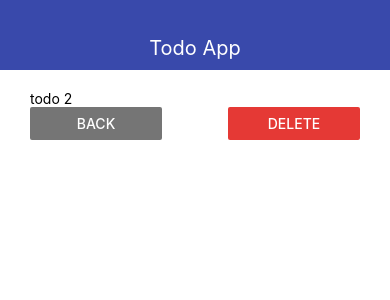
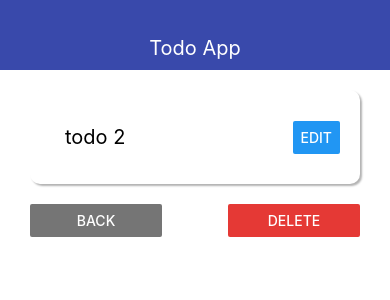
Before and after one commit to YevhenShchoholiev/react-native-todo-list, a React Native app: screen / in a window 390 px wide. Shown: the top 300 px of the page. Built offline with nearby package versions, Linux system fonts and the light colour scheme.

Commit message:
add AppCard

```diff
--- /dev/null
+++ b/src/components/ui/AppCard.js
@@ -0,0 +1,27 @@
+import React from 'react'
+import { StyleSheet, Text, View } from 'react-native'
+
+export const AppCard = props => {
+    return (
+        <View style={{ ...styles.default, ...props.style }}>
+            {props.children}
+        </View>
+    )
+}
+
+
+const styles = StyleSheet.create({
+    default: {
+        padding: 20,
+        flexDirection: 'row',
+        justifyContent: 'space-between',
+        alignItems: 'center',
+        shadowColor: '#000',
+        shadowRadius: 2,
+        shadowOpacity: 0.3,
+        shadowOffset: { width: 2, height: 2 },
+        elevation: 8,
+        backgroundColor: '#fff',
+        borderRadius: 10,
+    }
+})
--- a/src/screens/TodoScreen.js
+++ b/src/screens/TodoScreen.js
@@ -1,11 +1,15 @@
 import React from 'react'
 import { StyleSheet, View, Text, Button } from 'react-native'
 import { THEME } from '../theme'
+import { AppCard } from '../components/ui/AppCard'
 
 export const TodoScreen = ({ goBack, todo }) => {
     return (
         <View>
-            <Text>{todo.title}</Text>
+            <AppCard style={styles.card}>
+                <Text style={styles.title}>{todo.title}</Text>
+                <Button title='Edit' />
+            </AppCard>
             <View style={styles.buttons}>
                 <View style={styles.button}>
                     <Button color={THEME.GREY_COLOR} title="Back" onPress={goBack} />
@@ -27,5 +31,12 @@ const styles = StyleSheet.create({
     },
     button: {
         width: '40%'
+    },
+    title: {
+        fontSize: 20,
+        padding:15
+    },
+    card: {
+        marginBottom: 20
     }
 })
```
